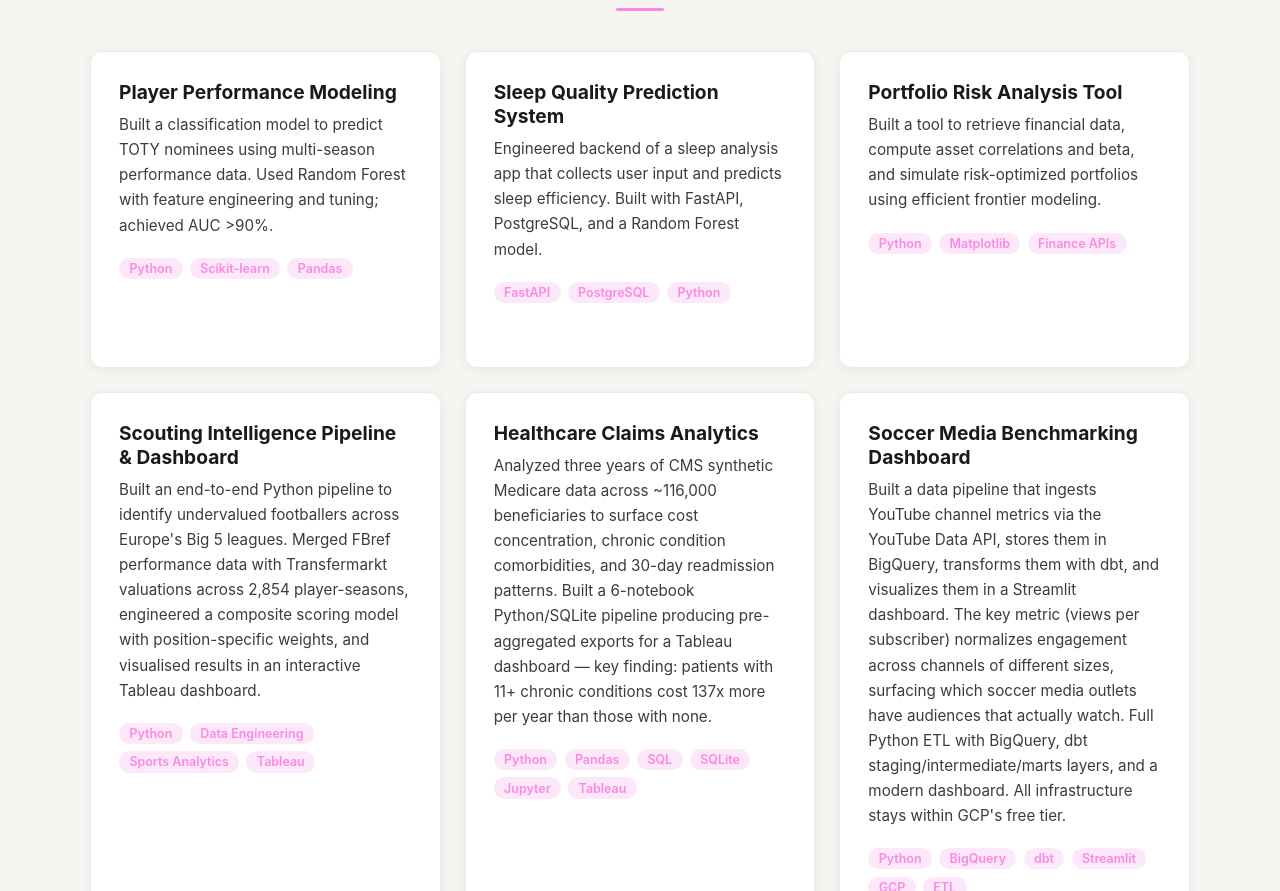
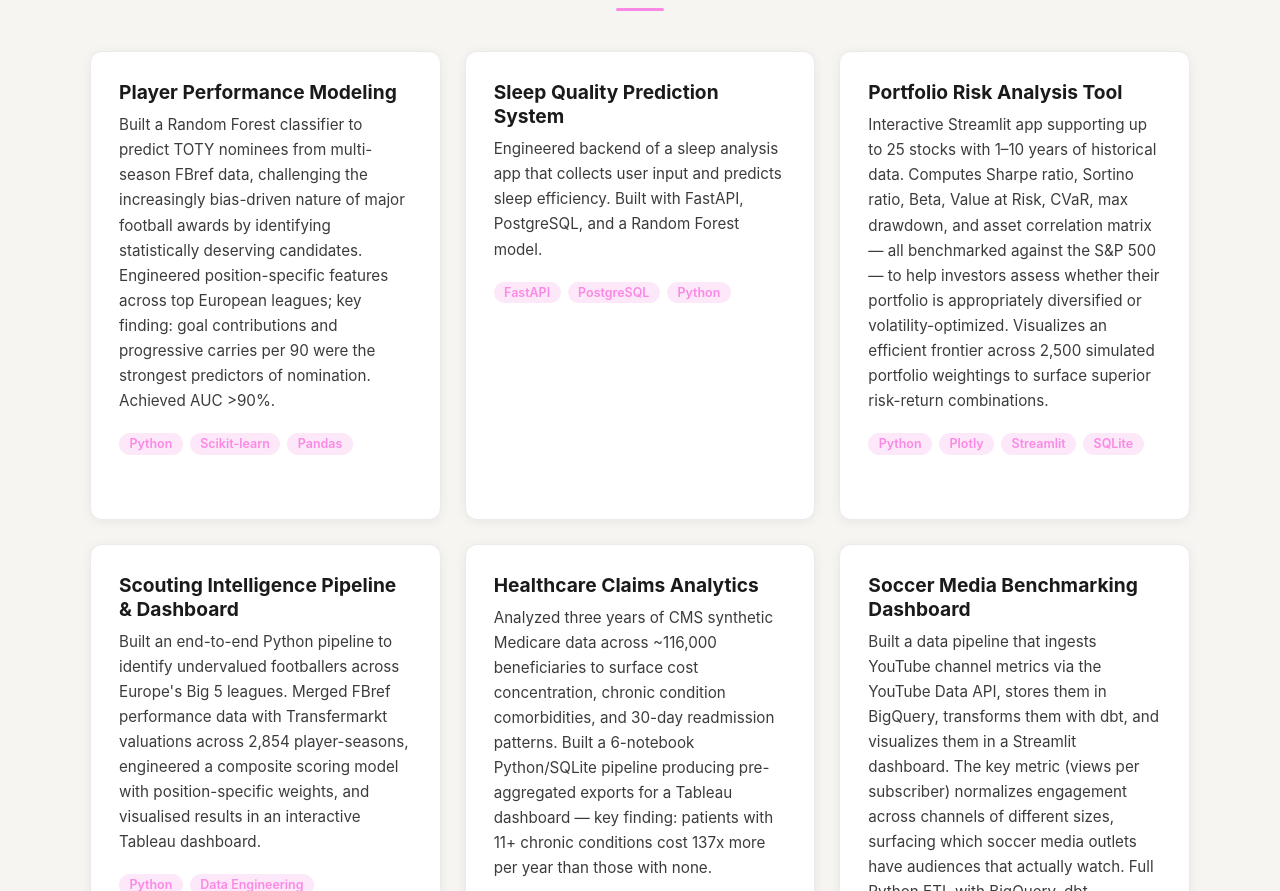
Before and after one commit to Ajaiah-D/Ajaiah-D.github.io, a React (Create React App) app: page / in a window 1280 px wide. Shown: the part 808-1699 px from the top of the page. Built offline with nearby package versions, Linux system fonts and the light colour scheme; some icons are missing.

Commit message:
cleaning up descriptions

```diff
--- a/src/portfolio.js
+++ b/src/portfolio.js
@@ -17,7 +17,7 @@ export const projects = [
   {
     name: 'Player Performance Modeling',
     description:
-      'Built a classification model to predict TOTY nominees using multi-season performance data. Used Random Forest with feature engineering and tuning; achieved AUC >90%.',
+      'Built a Random Forest classifier to predict TOTY nominees from multi-season FBref data, challenging the increasingly bias-driven nature of major football awards by identifying statistically deserving candidates. Engineered position-specific features across top European leagues; key finding: goal contributions and progressive carries per 90 were the strongest predictors of nomination. Achieved AUC >90%.',
     stack: ['Python', 'Scikit-learn', 'Pandas'],
     sourceCode: 'https://github.com/Ajaiah-D/TOTY-Prediction',
     livePreview: null
@@ -33,8 +33,8 @@ export const projects = [
   {
     name: 'Portfolio Risk Analysis Tool',
     description:
-      'Built a tool to retrieve financial data, compute asset correlations and beta, and simulate risk-optimized portfolios using efficient frontier modeling.',
-    stack: ['Python', 'Matplotlib', 'Finance APIs'],
+      'Interactive Streamlit app supporting up to 25 stocks with 1–10 years of historical data. Computes Sharpe ratio, Sortino ratio, Beta, Value at Risk, CVaR, max drawdown, and asset correlation matrix — all benchmarked against the S&P 500 — to help investors assess whether their portfolio is appropriately diversified or volatility-optimized. Visualizes an efficient frontier across 2,500 simulated portfolio weightings to surface superior risk-return combinations.',
+    stack: ['Python', 'Plotly', 'Streamlit', 'SQLite'],
     sourceCode: 'https://github.com/Ajaiah-D/portfolio-risk-analysis',
     livePreview: null
   },
```
